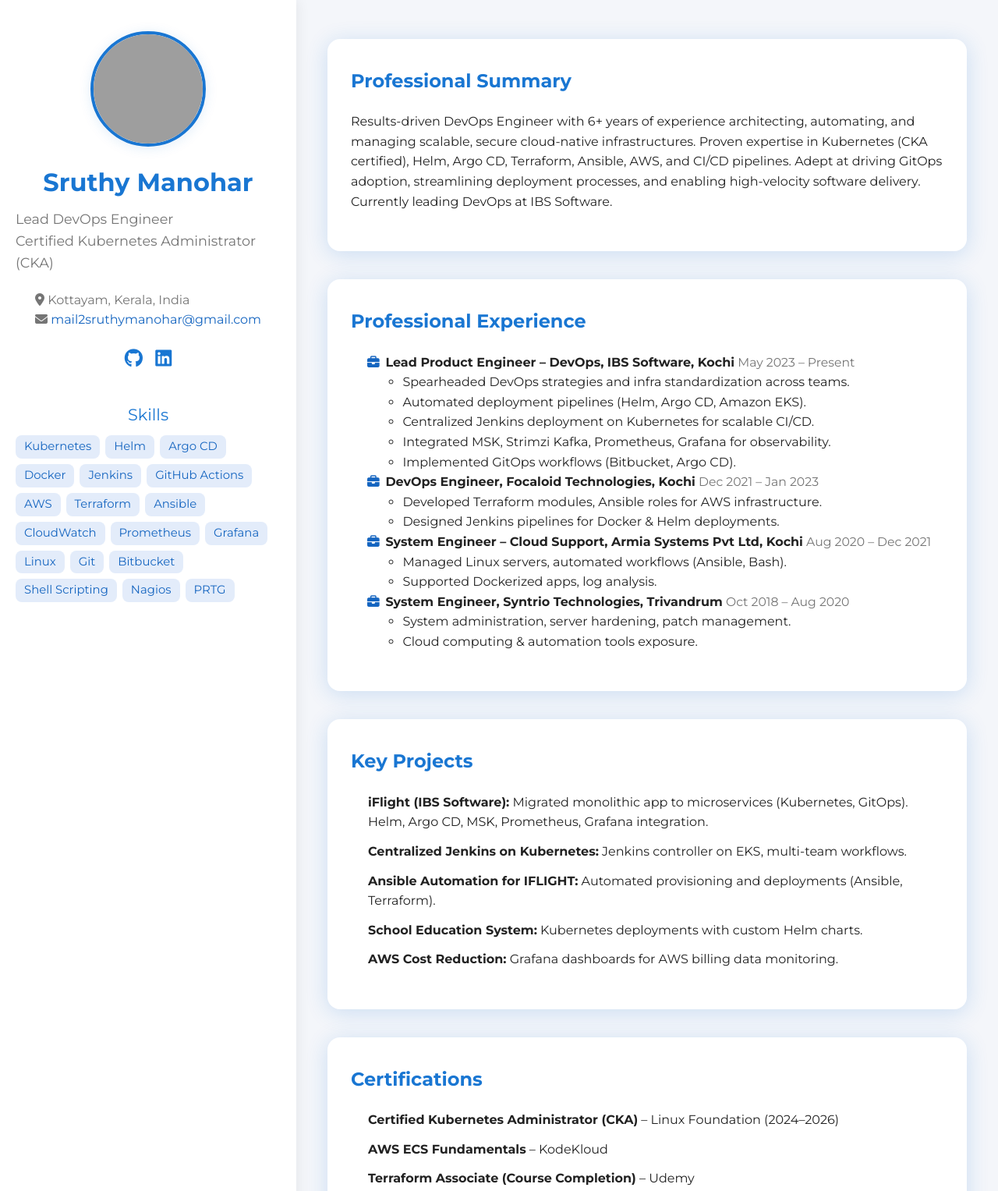
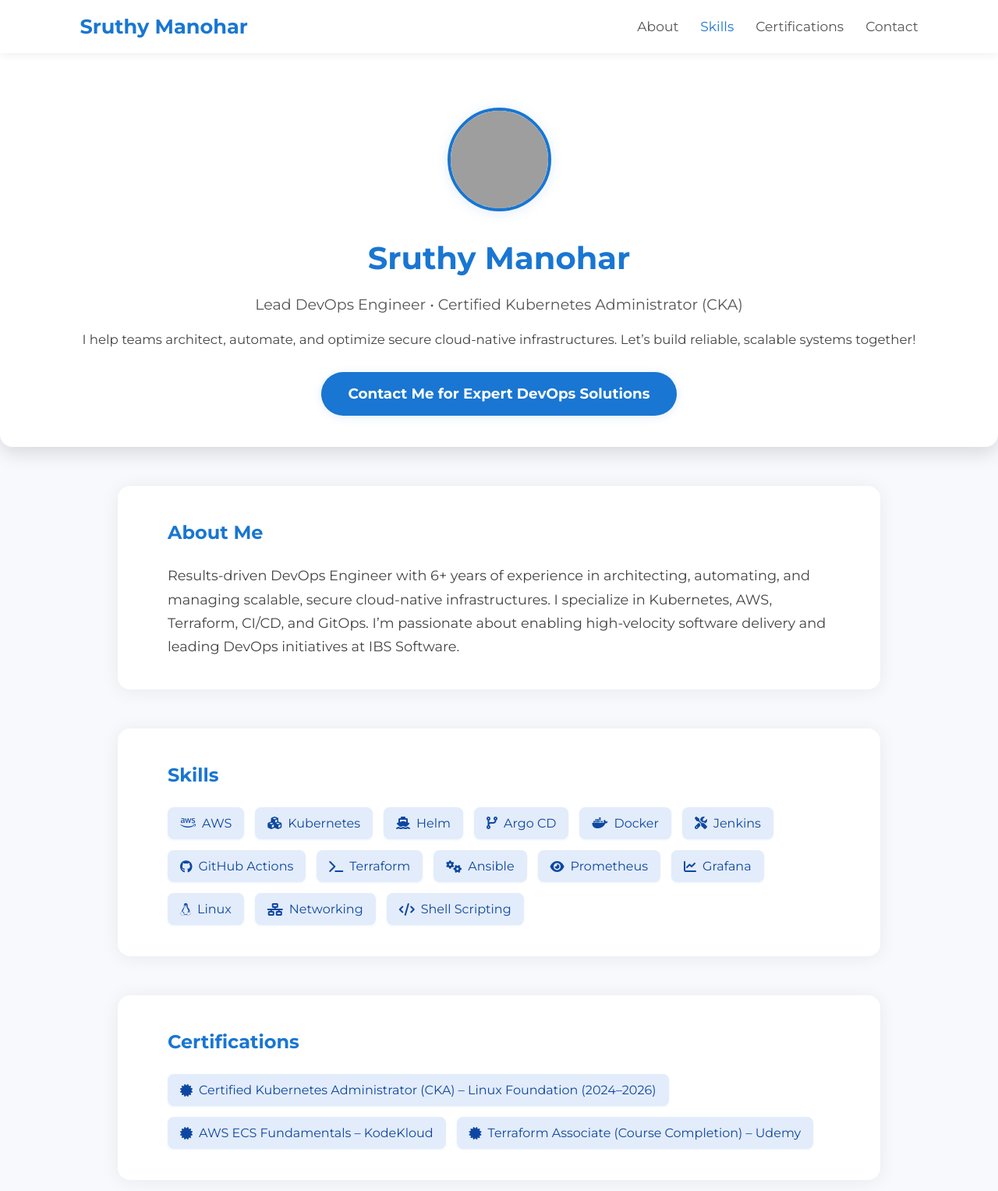
Before and after one commit to sruthymanohar/sruthymanohar.github.io, a plain HTML site: page index.html in a window 1280 px wide. Shown: the top 1527 px of the page at 78% size. Drawn offline with Linux system fonts and the light colour scheme; grey boxes are pictures that could not be loaded.

Commit message:
Update index.html

```diff
--- a/index.html
+++ b/index.html
@@ -2,199 +2,157 @@
 <html lang="en">
 <head>
   <meta charset="UTF-8">
-  <title>Sruthy Manohar | Lead DevOps Engineer Portfolio</title>
+  <title>Sruthy Manohar | Expert DevOps Engineer</title>
   <meta name="viewport" content="width=device-width, initial-scale=1">
-  <meta name="description" content="Sruthy Manohar - Lead DevOps Engineer Portfolio">
+  <meta name="description" content="Sruthy Manohar - DevOps Engineer Portfolio">
   <link href="https://fonts.googleapis.com/css?family=Montserrat:700,400&display=swap" rel="stylesheet">
   <link rel="stylesheet" href="https://cdnjs.cloudflare.com/ajax/libs/font-awesome/6.4.2/css/all.min.css">
   <style>
     :root {
-      --accent: #1976d2;
-      --accent-dark: #1565c0;
-      --bg: #f4f6fa;
-      --card-bg: #fff;
-      --text: #222;
-      --gray: #757575;
+      --primary: #1976d2;
+      --primary-dark: #0d47a1;
+      --accent: #43a047;
+      --bg: #f7f9fd;
+      --section-bg: #fff;
+      --gray: #555;
       --radius: 16px;
     }
-    html, body { margin: 0; padding: 0; background: var(--bg); color: var(--text); font-family: 'Montserrat', sans-serif;}
-    body { line-height: 1.6;}
-    .main { display: flex; min-height: 100vh; }
-    .sidebar {
-      background: var(--card-bg);
-      min-width: 300px;
-      max-width: 340px;
-      padding: 40px 20px;
-      box-shadow: 2px 0 16px #0001;
-      display: flex;
-      flex-direction: column;
-      align-items: center;
-      justify-content: flex-start;
+    html, body { margin: 0; padding: 0; background: var(--bg); color: #222; font-family: 'Montserrat', sans-serif;}
+    body { line-height: 1.7;}
+    nav {
+      position: sticky; top: 0; z-index: 100;
+      background: var(--section-bg); box-shadow: 0 2px 12px #0001;
+      display: flex; align-items: center; justify-content: space-between;
+      padding: 12px 8vw;
     }
-    .avatar { width: 140px; height: 140px; border-radius: 50%; border: 4px solid var(--accent); box-shadow: 0 2px 16px #1976d220; margin-bottom: 20px;}
-    .name { font-size: 2em; font-weight: 700; color: var(--accent); margin-bottom: 8px;}
-    .title { color: var(--gray); font-size: 1.1em; margin-bottom: 20px;}
-    .contact-info { font-size: 1em; color: var(--gray);}
-    .contact-info a { color: var(--accent-dark); text-decoration: none; }
-    .socials { margin-top: 18px; }
-    .socials a { margin: 0 6px; color: var(--accent); font-size: 1.5em; text-decoration: none; transition: color 0.2s;}
-    .socials a:hover { color: var(--accent-dark);}
-    .section-title { color: var(--accent); font-size: 1.3em; margin-bottom: 10px; margin-top: 36px;}
-    .skills { display: flex; flex-wrap: wrap; gap: 7px; margin-bottom: 0;}
-    .skill-badge { background: #e3ecfa; color: var(--accent-dark); border-radius: 8px; padding: 3px 11px; font-weight: 500; font-size: 0.93em;}
-    .content { flex: 1; padding: 50px 40px; }
-    .card {
-      background: var(--card-bg);
-      border-radius: var(--radius);
-      box-shadow: 0 4px 28px #1976d230;
-      padding: 35px 30px;
-      margin-bottom: 36px;
-      animation: fadeIn 1s;
+    nav .logo { font-size: 1.6em; font-weight: 700; color: var(--primary);}
+    nav ul { display: flex; gap: 28px; list-style: none; margin: 0; padding: 0;}
+    nav a { text-decoration: none; color: var(--gray); font-weight: 500; font-size: 1.07em; transition: color 0.2s;}
+    nav a:hover, nav a.active { color: var(--primary);}
+    header {
+      padding: 70px 5vw 40px 5vw; background: var(--section-bg);
+      text-align: center; border-radius: 0 0 var(--radius) var(--radius); box-shadow: 0 8px 24px #0002;
     }
-    @keyframes fadeIn { from { opacity:0; transform: translateY(40px);} to{opacity:1;transform:none;} }
-    .card h2 { color: var(--accent); margin-top: 0; }
-    .card ul, .card ol { padding-left: 22px; }
-    .exp-job { font-weight: 600;}
-    .exp-date { color: var(--gray); font-size: 0.98em;}
-    .projects-list, .certs-list, .edu-list { list-style: none; padding: 0;}
-    .projects-list li, .certs-list li, .edu-list li { margin-bottom: 12px;}
-    .project-title { font-weight: 600;}
-    .cert-title { font-weight: 600;}
-    .edu-degree { font-weight: 600;}
-    .fa-ul { margin-left: 1.4em;}
-    .fa-li { color: var(--accent-dark);}
-    @media (max-width: 920px) {
-      .main { flex-direction: column;}
-      .sidebar { flex-direction: row; min-width: 0; max-width: none; padding: 30px 10px; justify-content: flex-start;}
-      .content { padding: 30px 10px;}
+    .hero-img {
+      width: 125px; height: 125px; border-radius: 50%; border: 4px solid var(--primary); margin-bottom: 18px;
+      box-shadow: 0 2px 16px #1976d220;
     }
+    .hero-title { font-size: 2.5em; font-weight: 700; color: var(--primary); margin-bottom: 10px;}
+    .hero-sub { color: var(--gray); font-size: 1.19em; margin-bottom: 14px;}
+    .hero-desc { color: #444; font-size: 1.04em; margin-bottom: 18px;}
+    .cta-btn {
+      background: var(--primary); color: #fff; border: none; border-radius: 30px;
+      padding: 12px 34px; font-size: 1.15em; font-weight: 600; cursor: pointer; box-shadow: 0 2px 12px #1976d220; text-decoration: none; display: inline-block;
+      margin-top: 10px;
+    }
+    section { max-width: 850px; margin: 50px auto 0 auto; padding: 40px 5vw; background: var(--section-bg); border-radius: var(--radius); box-shadow: 0 2px 24px #0001;}
+    h2 { color: var(--primary); margin-top: 0;}
+    .skills-list, .cert-list {display: flex; flex-wrap: wrap; gap: 14px;}
+    .skill-badge, .cert-badge {
+      background: #e3ecfa; color: var(--primary-dark);
+      border-radius: 8px; padding: 7px 16px; font-size: 1em; font-weight: 500; box-shadow: 0 1px 3px #1976d215;
+      display: flex; align-items: center; gap: 8px;
+    }
+    .about-para { font-size: 1.11em; color: #444;}
+    .contact-block {
+      display: flex; flex-direction: column; align-items: flex-start; gap: 14px;
+      font-size: 1.12em; margin-top: 18px;
+    }
+    .contact-block a { color: var(--primary-dark); text-decoration: none; font-weight: 500;}
+    .contact-socials a { color: var(--primary); font-size: 1.6em; margin-right: 18px; transition: color 0.2s;}
+    .contact-socials a:hover { color: var(--accent);}
     @media (max-width: 700px) {
-      .sidebar { padding: 15px 5px;}
-      .content { padding: 8px 2px;}
-      .card { padding: 16px 7px;}
+      nav { flex-direction: column; gap: 8px; padding: 8px 2vw;}
+      header { padding: 38px 2vw 24px 2vw;}
+      section { padding: 26px 3vw;}
+      .hero-title { font-size: 1.5em;}
+      .hero-img { width: 82px; height: 82px;}
     }
   </style>
+  <script>
+    // For nav active link
+    window.addEventListener('DOMContentLoaded', function() {
+      const navLinks = document.querySelectorAll('nav a');
+      window.onscroll = function() {
+        let fromTop = window.scrollY + 80;
+        navLinks.forEach(link => {
+          const section = document.querySelector(link.hash);
+          if (section && section.offsetTop <= fromTop && section.offsetTop + section.offsetHeight > fromTop) {
+            navLinks.forEach(l => l.classList.remove('active'));
+            link.classList.add('active');
+          }
+        });
+      };
+    });
+  </script>
 </head>
 <body>
-  <div class="main">
-    <aside class="sidebar">
-      <img src="https://avatars.githubusercontent.com/sruthymanohar" alt="Sruthy Manohar" class="avatar">
-      <div class="name">Sruthy Manohar</div>
-      <div class="title">Lead DevOps Engineer<br>Certified Kubernetes Administrator (CKA)</div>
-      <div class="contact-info">
-        <div><i class="fas fa-map-marker-alt"></i> Kottayam, Kerala, India</div>
-        <div><i class="fas fa-envelope"></i> <a href="mailto:mail2sruthymanohar@gmail.com">mail2sruthymanohar@gmail.com</a></div>
-      </div>
-      <div class="socials">
+  <nav>
+    <div class="logo">Sruthy Manohar</div>
+    <ul>
+      <li><a href="#about">About</a></li>
+      <li><a href="#skills">Skills</a></li>
+      <li><a href="#certifications">Certifications</a></li>
+      <li><a href="#contact">Contact</a></li>
+    </ul>
+  </nav>
+  <header>
+    <img src="https://avatars.githubusercontent.com/sruthymanohar" alt="Sruthy Manohar" class="hero-img">
+    <div class="hero-title">Sruthy Manohar</div>
+    <div class="hero-sub">Lead DevOps Engineer &bull; Certified Kubernetes Administrator (CKA)</div>
+    <div class="hero-desc">I help teams architect, automate, and optimize secure cloud-native infrastructures. Let’s build reliable, scalable systems together!</div>
+    <a href="#contact" class="cta-btn">Contact Me for Expert DevOps Solutions</a>
+  </header>
+
+  <section id="about">
+    <h2>About Me</h2>
+    <div class="about-para">
+      Results-driven DevOps Engineer with 6+ years of experience in architecting, automating, and managing scalable, secure cloud-native infrastructures. I specialize in Kubernetes, AWS, Terraform, CI/CD, and GitOps. I’m passionate about enabling high-velocity software delivery and leading DevOps initiatives at IBS Software.
+    </div>
+  </section>
+
+  <section id="skills">
+    <h2>Skills</h2>
+    <div class="skills-list">
+      <span class="skill-badge"><i class="fab fa-aws"></i> AWS</span>
+      <span class="skill-badge"><i class="fa-solid fa-cubes"></i> Kubernetes</span>
+      <span class="skill-badge"><i class="fa-solid fa-ship"></i> Helm</span>
+      <span class="skill-badge"><i class="fa-solid fa-code-branch"></i> Argo CD</span>
+      <span class="skill-badge"><i class="fab fa-docker"></i> Docker</span>
+      <span class="skill-badge"><i class="fa-solid fa-tools"></i> Jenkins</span>
+      <span class="skill-badge"><i class="fa-brands fa-github"></i> GitHub Actions</span>
+      <span class="skill-badge"><i class="fa-solid fa-terminal"></i> Terraform</span>
+      <span class="skill-badge"><i class="fa-solid fa-gears"></i> Ansible</span>
+      <span class="skill-badge"><i class="fa-solid fa-eye"></i> Prometheus</span>
+      <span class="skill-badge"><i class="fa-solid fa-chart-line"></i> Grafana</span>
+      <span class="skill-badge"><i class="fa-brands fa-linux"></i> Linux</span>
+      <span class="skill-badge"><i class="fa-solid fa-network-wired"></i> Networking</span>
+      <span class="skill-badge"><i class="fa-solid fa-code"></i> Shell Scripting</span>
+    </div>
+  </section>
+
+  <section id="certifications">
+    <h2>Certifications</h2>
+    <div class="cert-list">
+      <span class="cert-badge"><i class="fa-solid fa-certificate"></i> Certified Kubernetes Administrator (CKA) – Linux Foundation (2024–2026)</span>
+      <span class="cert-badge"><i class="fa-solid fa-certificate"></i> AWS ECS Fundamentals – KodeKloud</span>
+      <span class="cert-badge"><i class="fa-solid fa-certificate"></i> Terraform Associate (Course Completion) – Udemy</span>
+    </div>
+  </section>
+
+  <section id="contact">
+    <h2>Contact</h2>
+    <div class="contact-block">
+      <div><i class="fas fa-map-marker-alt"></i> Kottayam, Kerala, India</div>
+      <div><i class="fas fa-envelope"></i> <a href="mailto:mail2sruthymanohar@gmail.com">mail2sruthymanohar@gmail.com</a></div>
+      <div class="contact-socials">
         <a href="https://github.com/sruthymanohar" title="GitHub"><i class="fab fa-github"></i></a>
         <a href="https://www.linkedin.com/in/sruthy-manohar-9a9b54150/" title="LinkedIn"><i class="fab fa-linkedin"></i></a>
       </div>
-      <div class="section-title">Skills</div>
-      <div class="skills">
-        <span class="skill-badge">Kubernetes</span>
-        <span class="skill-badge">Helm</span>
-        <span class="skill-badge">Argo CD</span>
-        <span class="skill-badge">Docker</span>
-        <span class="skill-badge">Jenkins</span>
-        <span class="skill-badge">GitHub Actions</span>
-        <span class="skill-badge">AWS</span>
-        <span class="skill-badge">Terraform</span>
-        <span class="skill-badge">Ansible</span>
-        <span class="skill-badge">CloudWatch</span>
-        <span class="skill-badge">Prometheus</span>
-        <span class="skill-badge">Grafana</span>
-        <span class="skill-badge">Linux</span>
-        <span class="skill-badge">Git</span>
-        <span class="skill-badge">Bitbucket</span>
-        <span class="skill-badge">Shell Scripting</span>
-        <span class="skill-badge">Nagios</span>
-        <span class="skill-badge">PRTG</span>
-      </div>
-    </aside>
-    <div class="content">
-      <div class="card">
-        <h2>Professional Summary</h2>
-        <p>
-          Results-driven DevOps Engineer with 6+ years of experience architecting, automating, and managing scalable, secure cloud-native infrastructures. Proven expertise in Kubernetes (CKA certified), Helm, Argo CD, Terraform, Ansible, AWS, and CI/CD pipelines. Adept at driving GitOps adoption, streamlining deployment processes, and enabling high-velocity software delivery. Currently leading DevOps at IBS Software.
-        </p>
-      </div>
-      <div class="card">
-        <h2>Professional Experience</h2>
-        <ul class="fa-ul">
-          <li>
-            <span class="exp-job">Lead Product Engineer – DevOps, IBS Software, Kochi</span>
-            <span class="exp-date"><i class="fa-li fa fa-briefcase"></i>May 2023 – Present</span>
-            <ul>
-              <li>Spearheaded DevOps strategies and infra standardization across teams.</li>
-              <li>Automated deployment pipelines (Helm, Argo CD, Amazon EKS).</li>
-              <li>Centralized Jenkins deployment on Kubernetes for scalable CI/CD.</li>
-              <li>Integrated MSK, Strimzi Kafka, Prometheus, Grafana for observability.</li>
-              <li>Implemented GitOps workflows (Bitbucket, Argo CD).</li>
-            </ul>
-          </li>
-          <li>
-            <span class="exp-job">DevOps Engineer, Focaloid Technologies, Kochi</span>
-            <span class="exp-date"><i class="fa-li fa fa-briefcase"></i>Dec 2021 – Jan 2023</span>
-            <ul>
-              <li>Developed Terraform modules, Ansible roles for AWS infrastructure.</li>
-              <li>Designed Jenkins pipelines for Docker & Helm deployments.</li>
-            </ul>
-          </li>
-          <li>
-            <span class="exp-job">System Engineer – Cloud Support, Armia Systems Pvt Ltd, Kochi</span>
-            <span class="exp-date"><i class="fa-li fa fa-briefcase"></i>Aug 2020 – Dec 2021</span>
-            <ul>
-              <li>Managed Linux servers, automated workflows (Ansible, Bash).</li>
-              <li>Supported Dockerized apps, log analysis.</li>
-            </ul>
-          </li>
-          <li>
-            <span class="exp-job">System Engineer, Syntrio Technologies, Trivandrum</span>
-            <span class="exp-date"><i class="fa-li fa fa-briefcase"></i>Oct 2018 – Aug 2020</span>
-            <ul>
-              <li>System administration, server hardening, patch management.</li>
-              <li>Cloud computing & automation tools exposure.</li>
-            </ul>
-          </li>
-        </ul>
-      </div>
-      <div class="card">
-        <h2>Key Projects</h2>
-        <ul class="projects-list">
-          <li>
-            <span class="project-title">iFlight (IBS Software):</span> Migrated monolithic app to microservices (Kubernetes, GitOps). Helm, Argo CD, MSK, Prometheus, Grafana integration.
-          </li>
-          <li>
-            <span class="project-title">Centralized Jenkins on Kubernetes:</span> Jenkins controller on EKS, multi-team workflows.
-          </li>
-          <li>
-            <span class="project-title">Ansible Automation for IFLIGHT:</span> Automated provisioning and deployments (Ansible, Terraform).
-          </li>
-          <li>
-            <span class="project-title">School Education System:</span> Kubernetes deployments with custom Helm charts.
-          </li>
-          <li>
-            <span class="project-title">AWS Cost Reduction:</span> Grafana dashboards for AWS billing data monitoring.
-          </li>
-        </ul>
-      </div>
-      <div class="card">
-        <h2>Certifications</h2>
-        <ul class="certs-list">
-          <li><span class="cert-title">Certified Kubernetes Administrator (CKA)</span> – Linux Foundation (2024–2026)</li>
-          <li><span class="cert-title">AWS ECS Fundamentals</span> – KodeKloud</li>
-          <li><span class="cert-title">Terraform Associate (Course Completion)</span> – Udemy</li>
-        </ul>
-      </div>
-      <div class="card">
-        <h2>Education</h2>
-        <ul class="edu-list">
-          <li><span class="edu-degree">B.Tech in Computer Science</span>, College of Engineering, Kidangoor (CUSAT), CGPA: 6.9</li>
-          <li>HSS: St. Augustine’s HSS, Ramapuram – 90%</li>
-          <li>SSLC: S.H.G.H.S, Ramapuram – 95%</li>
-        </ul>
+      <div>
+        <a href="mailto:mail2sruthymanohar@gmail.com" class="cta-btn">Let's Build Together!</a>
       </div>
     </div>
-  </div>
+  </section>
 </body>
 </html>
```
